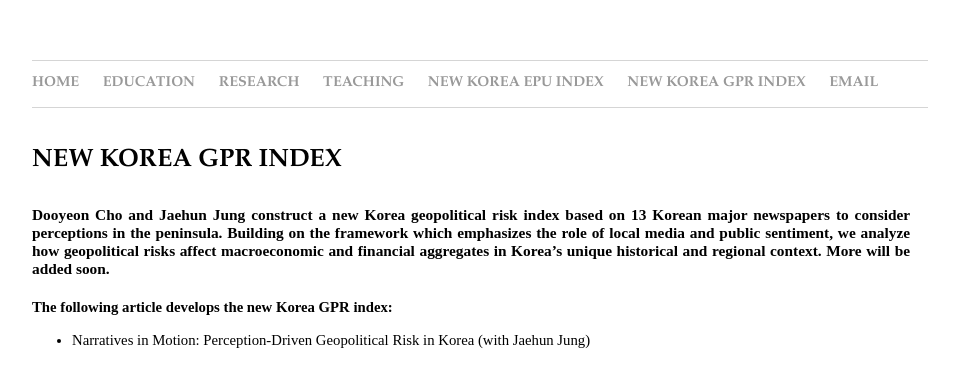
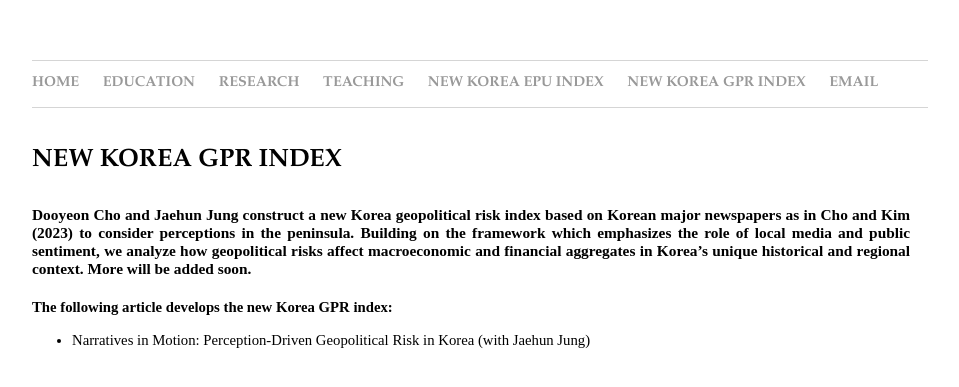
Before and after one commit to dooyeoncho/dooyeoncho.github.io, a Jekyll site: the page built from pages/new_korean_gpr_index.html, in a window 1280 px wide. Shown: the top 387 px of the page, without its empty margins (160-1119 px from the left). Built offline with Jekyll 4.4.1, drawn with Linux system fonts in a browser that asks for light colours.

Commit message:
Update new_korean_gpr_index.html

```diff
--- a/pages/new_korean_gpr_index.html
+++ b/pages/new_korean_gpr_index.html
@@ -20,7 +20,7 @@ span {
 <h1 class="headerstyle">NEW KOREA GPR INDEX</h1>
 </div>
 <div><b>
-			<div><span>Dooyeon Cho and Jaehun Jung construct a new Korea geopolitical risk index based on 13 Korean major newspapers to consider perceptions in the peninsula. Building on the framework which emphasizes the role of local media and public sentiment, we analyze how geopolitical
+			<div><span>Dooyeon Cho and Jaehun Jung construct a new Korea geopolitical risk index based on Korean major newspapers as in Cho and Kim (2023) to consider perceptions in the peninsula. Building on the framework which emphasizes the role of local media and public sentiment, we analyze how geopolitical
 risks affect macroeconomic and financial aggregates in Korea’s unique historical and regional context. More will be added soon.
       </span> &nbsp;
 </b>
```
